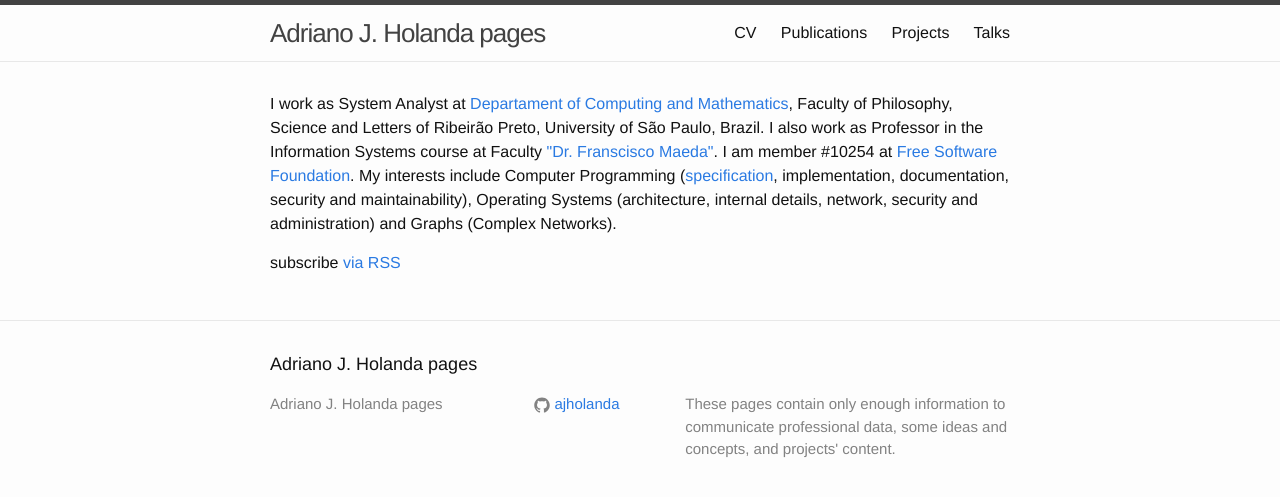
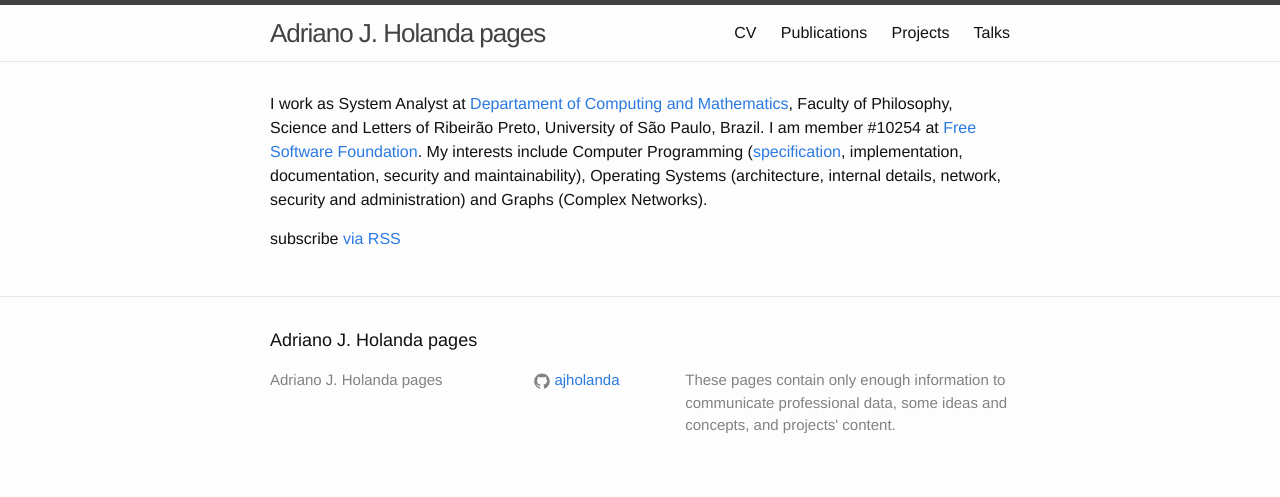
Before and after one commit to ajholanda/ajholanda.github.io, a Jekyll site: the page built from index.html, in a window 1280 px wide. Shown: the top 497 px of the page. Built offline with Jekyll 4.4.1, drawn with Linux system fonts in a browser that asks for light colours.

Commit message:
remove FAFRAM bond

```diff
--- a/index.html
+++ b/index.html
@@ -8,9 +8,6 @@ layout: default
   at <a href="https://dcm.ffclrp.usp.br">Departament of Computing and
   Mathematics</a>, Faculty of Philosophy, Science and Letters of
   Ribeirão Preto, University of São Paulo, Brazil.
-  I also work as Professor in the Information Systems course
-  at Faculty <a href="http://www.fafram.com.br/index.php/graduacao/sistemas-de-informacao">
-  "Dr. Franscisco Maeda"</a>.
   I am member #10254 at <a href="https://www.fsf.org">Free Software
   Foundation</a>. My interests include
   Computer Programming (<a href="https://github.com/aholanda/tlaplus-edu">specification</a>,
```
